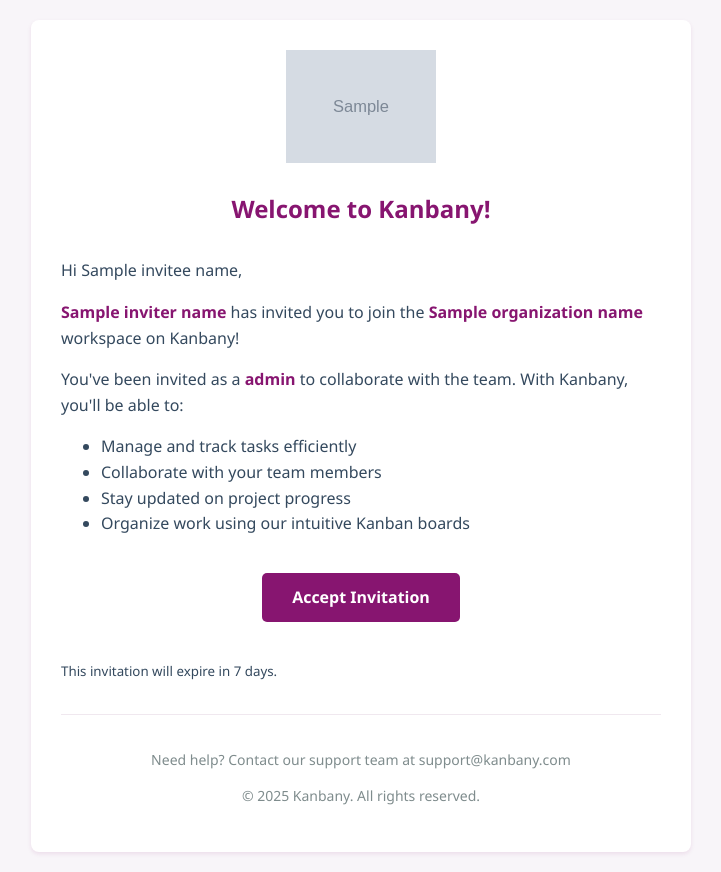
After one commit to danipaBernales/kanbany, a Django app: template tasks/templates/tasks/email/invitation.html in a window 1280 px wide. The commit adds this page. Shown: the whole page, without its empty margins (279-1000 px from the left). Run offline with Django 4.2, Linux system fonts and the light colour scheme; the template is opened without the code that fills it: most values are stand-ins (such as "Sample title", 1, 10 or a date in 2020); grey boxes marked "Sample" are stand-in pictures.

Commit message:
Update main project

```diff
--- /dev/null
+++ b/tasks/templates/tasks/email/invitation.html
@@ -0,0 +1,107 @@
+<!DOCTYPE html>
+<html>
+  <head>
+    <meta charset="utf-8" />
+    <meta name="viewport" content="width=device-width, initial-scale=1.0" />
+    <title>Welcome to Kanbany!</title>
+    <style>
+      body {
+        font-family: "Segoe UI", Tahoma, Geneva, Verdana, sans-serif;
+        line-height: 1.6;
+        margin: 0;
+        padding: 0;
+        background-color: #f8f5f9;
+      }
+      .container {
+        max-width: 600px;
+        margin: 20px auto;
+        background-color: #ffffff;
+        border-radius: 8px;
+        box-shadow: 0 2px 4px rgba(135, 21, 112, 0.1);
+        padding: 30px;
+      }
+      .header {
+        text-align: center;
+        margin-bottom: 30px;
+      }
+      .logo {
+        max-width: 150px;
+        margin-bottom: 20px;
+      }
+      h1 {
+        color: #871570;
+        margin: 0;
+        font-size: 24px;
+      }
+      .content {
+        color: #34495e;
+        margin: 20px 0;
+      }
+      .content strong {
+        color: #871570;
+      }
+      .button {
+        display: inline-block;
+        background-color: #871570;
+        color: #ffffff;
+        text-decoration: none;
+        padding: 12px 30px;
+        border-radius: 5px;
+        margin: 20px 0;
+        font-weight: bold;
+        transition: background-color 0.3s ease;
+      }
+      .button:hover {
+        background-color: #6b1159;
+      }
+      .footer {
+        text-align: center;
+        color: #7f8c8d;
+        font-size: 14px;
+        margin-top: 30px;
+        padding-top: 20px;
+        border-top: 1px solid #f0e8ef;
+      }
+    </style>
+  </head>
+  <body>
+    <div class="container">
+      <div class="header">
+        <img src="{{ logo_url }}" alt="Kanbany Logo" class="logo" />
+        <h1>Welcome to Kanbany!</h1>
+      </div>
+
+      <div class="content">
+        <p>Hi {{ invitee_name }},</p>
+
+        <p>
+          <strong>{{ inviter_name }}</strong> has invited you to join the
+          <strong>{{ organization_name }}</strong> workspace on Kanbany!
+        </p>
+
+        <p>
+          You've been invited as a <strong>{{ role }}</strong> to collaborate
+          with the team. With Kanbany, you'll be able to:
+        </p>
+
+        <ul>
+          <li>Manage and track tasks efficiently</li>
+          <li>Collaborate with your team members</li>
+          <li>Stay updated on project progress</li>
+          <li>Organize work using our intuitive Kanban boards</li>
+        </ul>
+
+        <p style="text-align: center">
+          <a href="{{ invitation_link }}" class="button">Accept Invitation</a>
+        </p>
+
+        <p><small>This invitation will expire in 7 days.</small></p>
+      </div>
+
+      <div class="footer">
+        <p>Need help? Contact our support team at support@kanbany.com</p>
+        <p>&copy; {% now "Y" %} Kanbany. All rights reserved.</p>
+      </div>
+    </div>
+  </body>
+</html>
```
Also changed, not shown: tasks/forms.py (+61 -3 lines), tasks/models.py (+26 -1 lines), tasks/models/organization.py (added, +67 -0 lines), tasks/models/workgroup.py (added, +90 -0 lines), templates/base.html (+26 -0 lines).
